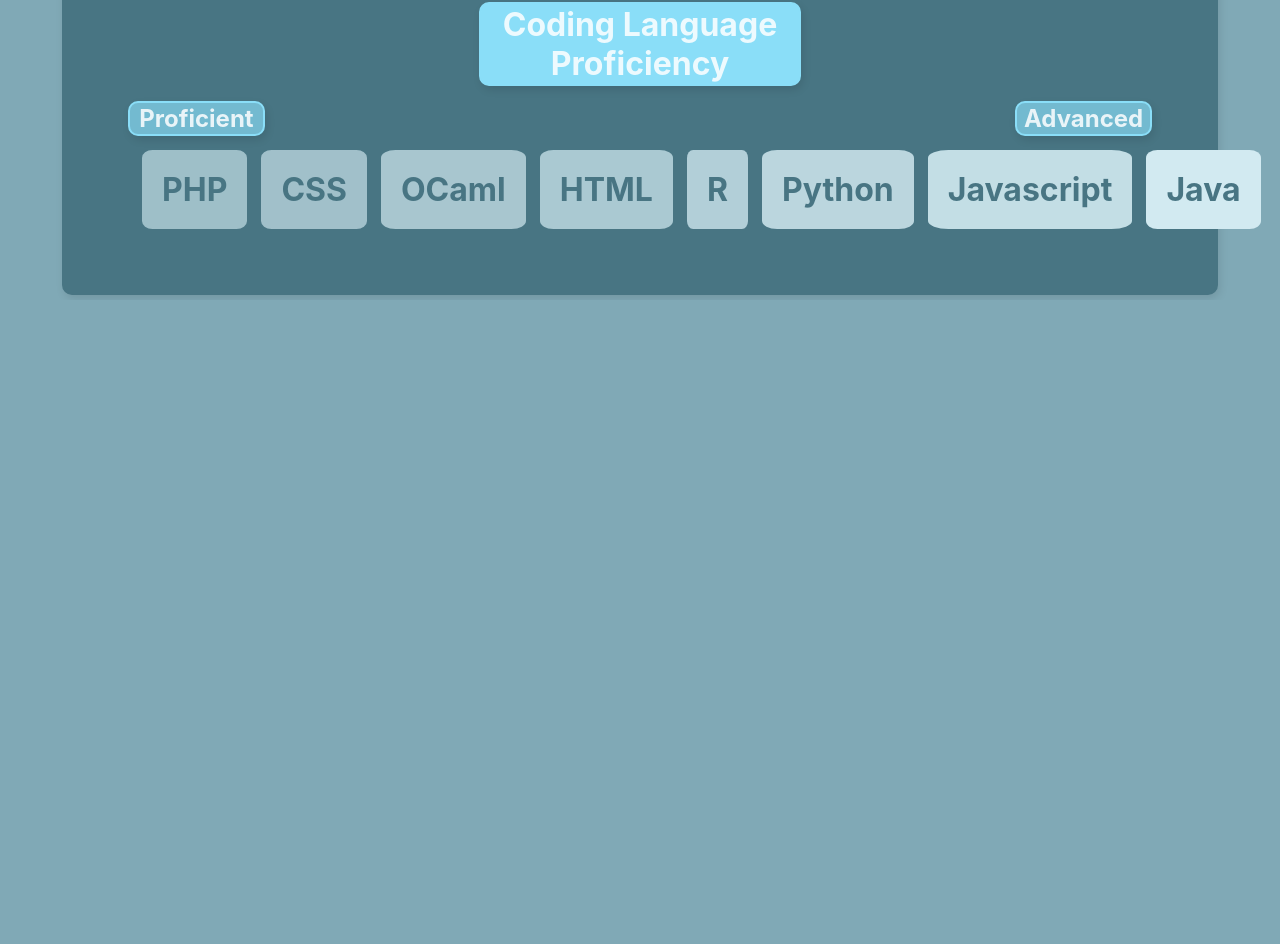
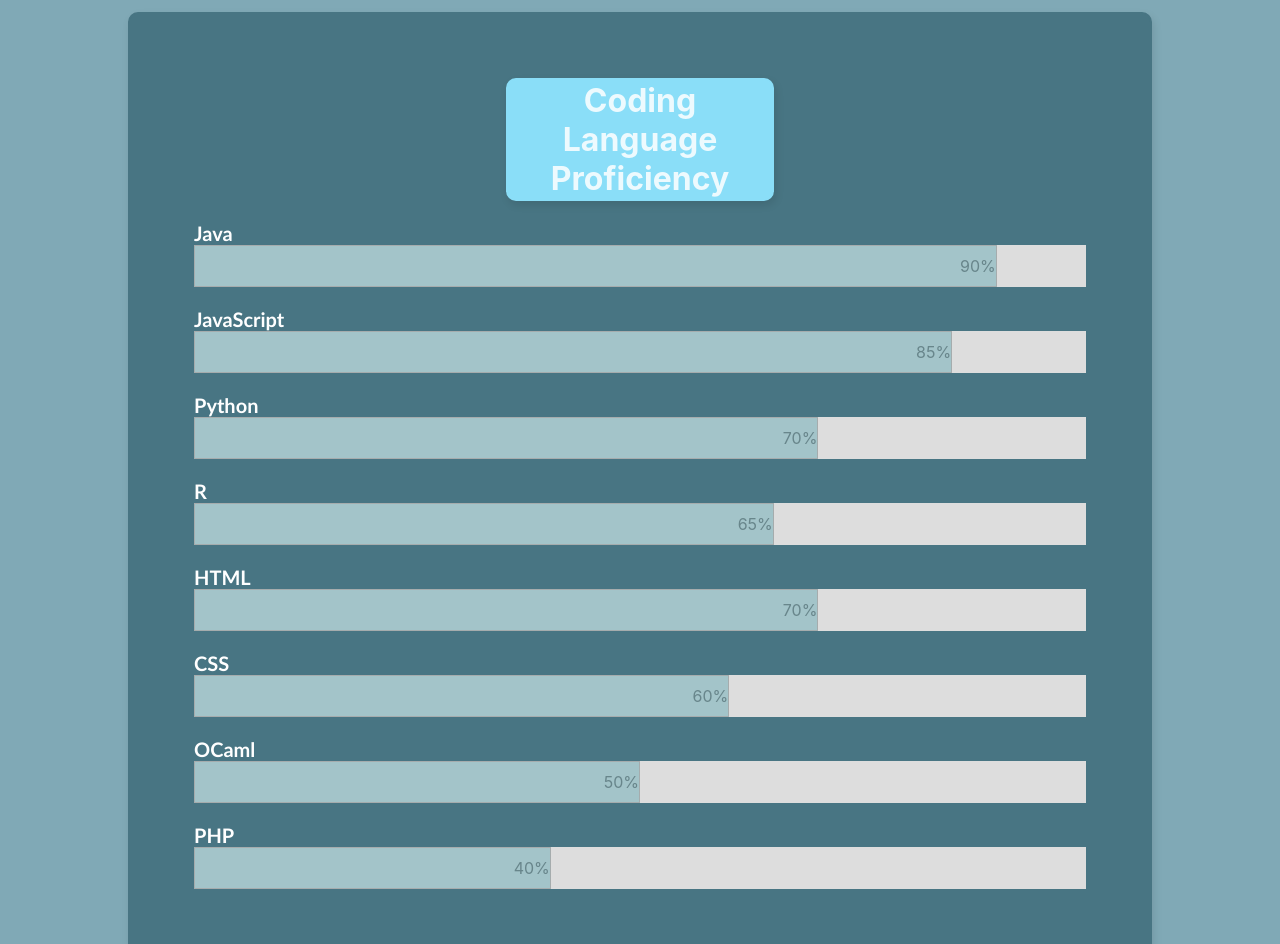
Before and after one commit to kepstein23/about-me-site, a React (Create React App) app: page / in a window 1280 px wide. Shown: the part 825-1769 px from the top of the page. Before the commit the page ends 1125 px from the top, so only its background shows below. Built offline with nearby package versions, Linux system fonts and the light colour scheme.

Commit message:
Finish language bar

```diff
--- a/src/App.css
+++ b/src/App.css
@@ -97,11 +97,11 @@
   border-radius: 10px;
   box-shadow: rgba(0, 0, 0, 0.1) 2px 4px 8px;
   margin: auto;
-  width: 45%;
+  width: 50%;
   padding-bottom: 1px;
   padding-top: 1px;
-  padding-left: 5px;
-  padding-right: 5px;
+  padding-left: 4px;
+  padding-right: 4px;
   text-align: center;
 }
 
--- a/src/components/Header.js
+++ b/src/components/Header.js
@@ -34,7 +34,7 @@ export function Header () {
                 <h1 style={{marginTop: 0}}>Hi, My Name is Kimberly Epstein.</h1>
                 <div style={{padding:"5px", display:"flex", justifyContent:"center"}} >
                     <div style={{padding:"5px"}}>
-                        <Button children="Download my Resume" />
+                        <Button children="View my Resume" />
                     </div>
                     <div style={{padding:"5px"}}>
                         <Button handleClick={() => handleRedirect("https://github.com/kepstein23")} children="View my Github"/>
--- a/src/components/Languages.css
+++ b/src/components/Languages.css
@@ -27,3 +27,28 @@
     padding-right: 5px;
     text-align: center;
   }
+
+  * {box-sizing:border-box;}
+
+/* Container for skill bars */
+.container {
+  width: 100%; /* Full width */
+  background-color: #ddd; /* Grey background */
+  border-width: 10px;
+}
+
+.skills {
+  text-align: right; /* Right-align text */
+  padding-top: 10px; /* Add top padding */
+  padding-bottom: 10px; /* Add bottom padding */
+  color: #2e474e80;
+}
+
+.java {width: 90%; background-color: #a3c4c9; border: 1px solid #a5acad} /* Green */
+.javascript {width: 85%; background-color: #a3c4c9; border: 1px solid #a5acad} /* Blue */
+.python {width: 70%; background-color: #a3c4c9; border: 1px solid #a5acad} /* Red */
+.r {width: 65%; background-color: #a3c4c9; border: 1px solid #a5acad} /* Dark Grey */
+.html {width: 70%; background-color: #a3c4c9; border: 1px solid #a5acad}
+.css {width: 60%; background-color: #a3c4c9; border: 1px solid #a5acad}
+.ocaml {width: 50%; background-color: #a3c4c9; border: 1px solid #a5acad}
+.php {width: 40%; background-color: #a3c4c9; border: 1px solid #a5acad}
--- a/src/components/Languages.js
+++ b/src/components/Languages.js
@@ -6,36 +6,50 @@ export function Languages() {
     return (
         <div className="box">
             <div style={{display: "flex"}}>
-                <h2 className="subhead" style={{marginLeft: 0, marginBottom: 0}}>Proficient</h2>
-                <h1 className="head" style={{marginBottom: 50}}>Coding Language Proficiency</h1>
-                <h2 className="subhead" style={{marginRight: 0, marginBottom: 0}}>Advanced</h2>
+                <h1 className="head" style={{}}>Coding Language Proficiency</h1>
             </div>
 
-            <div style={{display: "flex", alignSelf: "center"}}>
-                <div>
-                    <LanguageBar language="PHP" background={"#d2eaf1a1"}/>
+            <div >
+                <h3 className="subtitle" style={{color:"white"}}>Java</h3>
+                <div class="container">
+                <div class="skills java">90%</div>
                 </div>
-                <div>
-                    <LanguageBar language="CSS" background={"#d2eaf1a5"}/>
+
+                <h3 className="subtitle" style={{color:"white"}}>JavaScript</h3>
+                <div class="container">
+                <div class="skills javascript">85%</div>
                 </div>
-                <div>
-                    <LanguageBar language="OCaml" background={"#d2eaf1b1"}/>
+
+                <h3 className="subtitle" style={{color:"white"}}>Python</h3>
+                <div class="container">
+                <div class="skills python">70%</div>
                 </div>
-                <div>
-                    <LanguageBar language="HTML"background={"#d2eaf1b7"}/>
+
+                <h3 className="subtitle" style={{color:"white"}}>R</h3>
+                <div class="container">
+                <div class="skills r">65%</div>
                 </div>
-                <div>
-                    <LanguageBar language="R" background={"#d2eaf1c5"}/>
+
+                <h3 className="subtitle" style={{color:"white"}}>HTML</h3>
+                <div class="container">
+                <div class="skills html">70%</div>
                 </div>
-                <div>
-                    <LanguageBar language="Python" background={"#d2eaf1d5"}/>
+
+                <h3 className="subtitle" style={{color:"white"}}>CSS</h3>
+                <div class="container">
+                <div class="skills css">60%</div>
                 </div>
-                <div>
-                    <LanguageBar language="Javascript" background={'#d2eaf1e5'}/>
+
+                <h3 className="subtitle" style={{color:"white"}}>OCaml</h3>
+                <div class="container">
+                <div class="skills ocaml">50%</div>
                 </div>
-                <div>
-                    <LanguageBar language="Java" background={"#d2eaf1"}/>
+
+                <h3 className="subtitle" style={{color:"white"}}>PHP</h3>
+                <div class="container">
+                <div class="skills php">40%</div>
                 </div>
+
             </div>
         </div>
 
```
